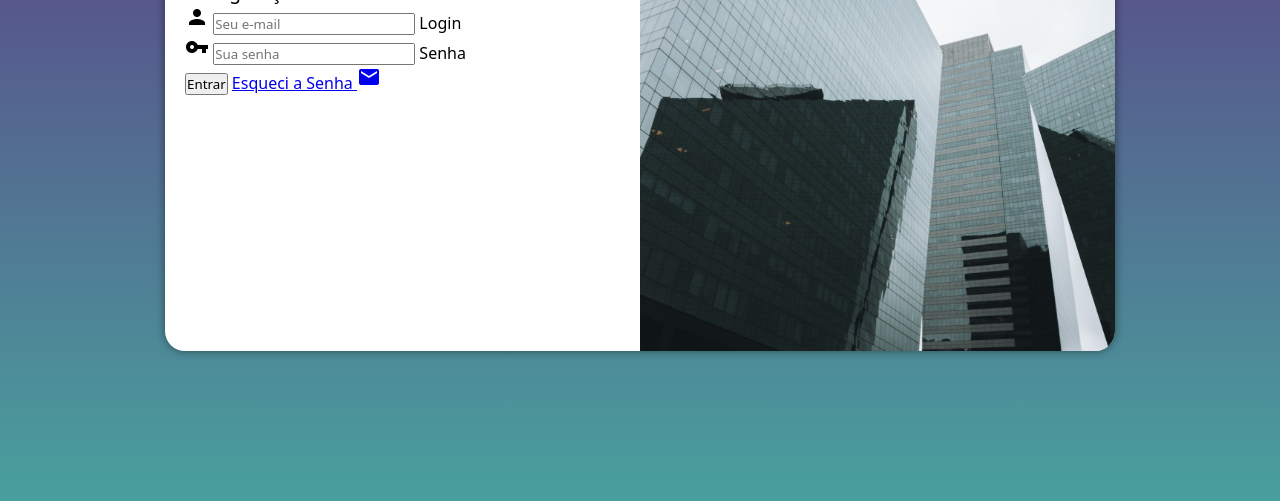
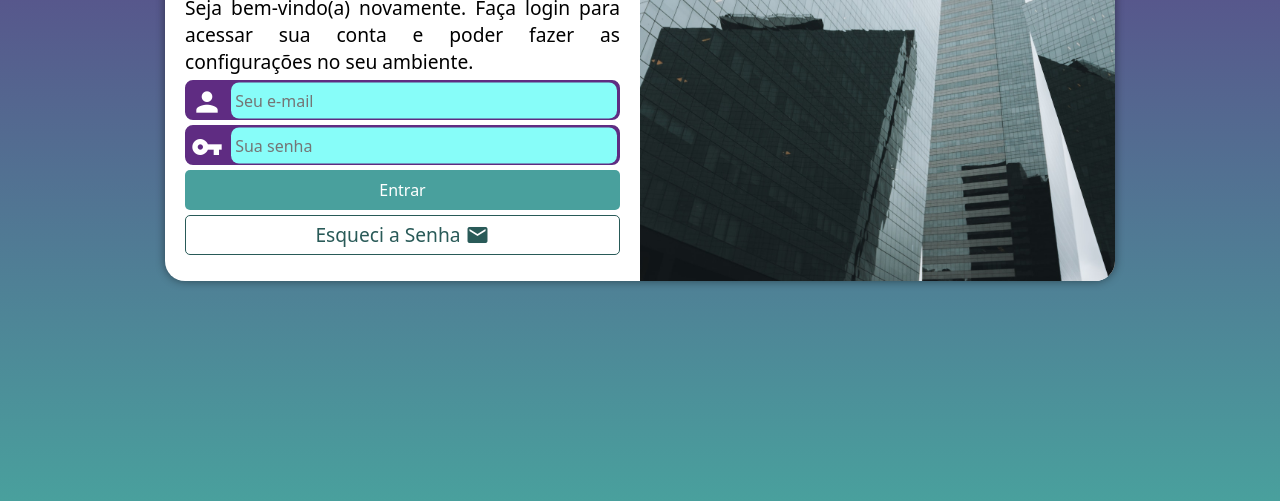
Before and after one commit to ragoans/projeto-login, a plain HTML site: page index.html in a window 1280 px wide. Shown: the part 299-800 px from the top of the page. Drawn offline with Linux system fonts and the light colour scheme.

Commit message:
Finalizada tela de login v. R.01

```diff
--- a/estilos/media-query.css
+++ b/estilos/media-query.css
@@ -14,6 +14,7 @@
 
     section#login {
         width: 80vw;
+        height: 320px;
     }
 
     section#login > div#imagem {
@@ -31,7 +32,7 @@
     }
 }
 
-@media screen and (min-width: 992px) {
+@media screen and (min-width: 992px) { /*Versão para grandes telas*/
 
     body {
         background-image: linear-gradient(to top,#49a09d,#5f2c82 );
@@ -39,6 +40,7 @@
 
     section#login {
         width: 950px;
+        height: 360px;
     }
 
     section#login > div#imagem {
--- a/estilos/style.css
+++ b/estilos/style.css
@@ -26,19 +26,23 @@ main {
     height: 100vh;
 }
 
+a > .material-icons {
+    position: relative;
+    top: 5px;
+    bottom: 5px;
+}
+
 section#login {
     position: absolute;
     top: 50%;
     left: 50%;
-    transform: translate(-50%,-50%);
     overflow: hidden;
-
     background-color: white;
     width: 250px;
-    height: 500px;
+    height: 550px;
     border-radius: 20px;
     box-shadow: 0px 0px 10px rgba(0, 0, 0, 0.450);
-
+    transform: translate(-50%,-50%); /*Sempre colocar no final da configuração para funcionar em dispositivos móveis*/
     transition: width 0.3s, height 0.3s; /*Transição de telas quando muda os pixels*/
     transition-timing-function: ease; /*Suaviza animação*/
 }
@@ -64,3 +68,76 @@ div#formulario p {
     font-size: 0.8em;
     text-align: justify;
 }
+
+form > div.campo {
+    background-color: #5f2c82;
+    border: 2px solid #5f2c82;
+    display: block;
+    width: 100%;
+    height: 40px;
+    border-radius: 8px;
+    margin: 5px 0 5px 0;
+}
+
+div.campo > label {
+    display: none;
+}
+
+div.campo > i {
+    color: white;
+    font-size: 2em;
+    width: 40px;
+    padding: 4px;
+}
+
+div.campo > input {
+    background-color: #87fdf9;
+    font-size: 1em;
+    width: calc(100% - 45px);
+    height: 100%;
+    border: 0;
+    border-radius: 8px;
+    padding: 4px;
+    transform: translateY(-11.5px);
+}
+
+div.campo > input:focus-within { /*Branco quando tiver digitando*/
+    background-color: white;
+}
+
+
+form > input[type=submit] {
+    display: block;
+    font-size: 1em;
+    width: 100%;
+    height: 40px;
+    background-color: #49a09d;
+    color: white;
+    border: none;
+    border-radius: 5px;
+    cursor: pointer;
+}
+
+form > input[type=submit]:hover {
+    background-color: #3a7d7b;
+}
+
+form > a.botao {
+    display: inline-block;
+    text-align: center;
+    font-size: 1.2em;
+    width: 100%;
+    height: 40px;
+    padding-top: 2px;
+    padding-bottom: 5px;
+    margin-top: 5px;
+    background-color: #ffffff;
+    color: #295a58;
+    border: 1px solid #295a58;
+    border-radius: 5px;
+    text-decoration: none;
+}
+
+form > a.botao:hover {
+    background-color: #62d5d1;
+}
--- a/index.html
+++ b/index.html
@@ -29,7 +29,7 @@
                         <label for="isenha">Senha</label>
                     </div>
                     <input type="submit" value="Entrar">
-                    <a href="esqueci.html">Esqueci a Senha <i class="material-icons">mail</i></a>
+                    <a href="esqueci.html" class="botao">Esqueci a Senha <i class="material-icons">mail</i></a>
                 </form>
             </div>
         </section>
```
